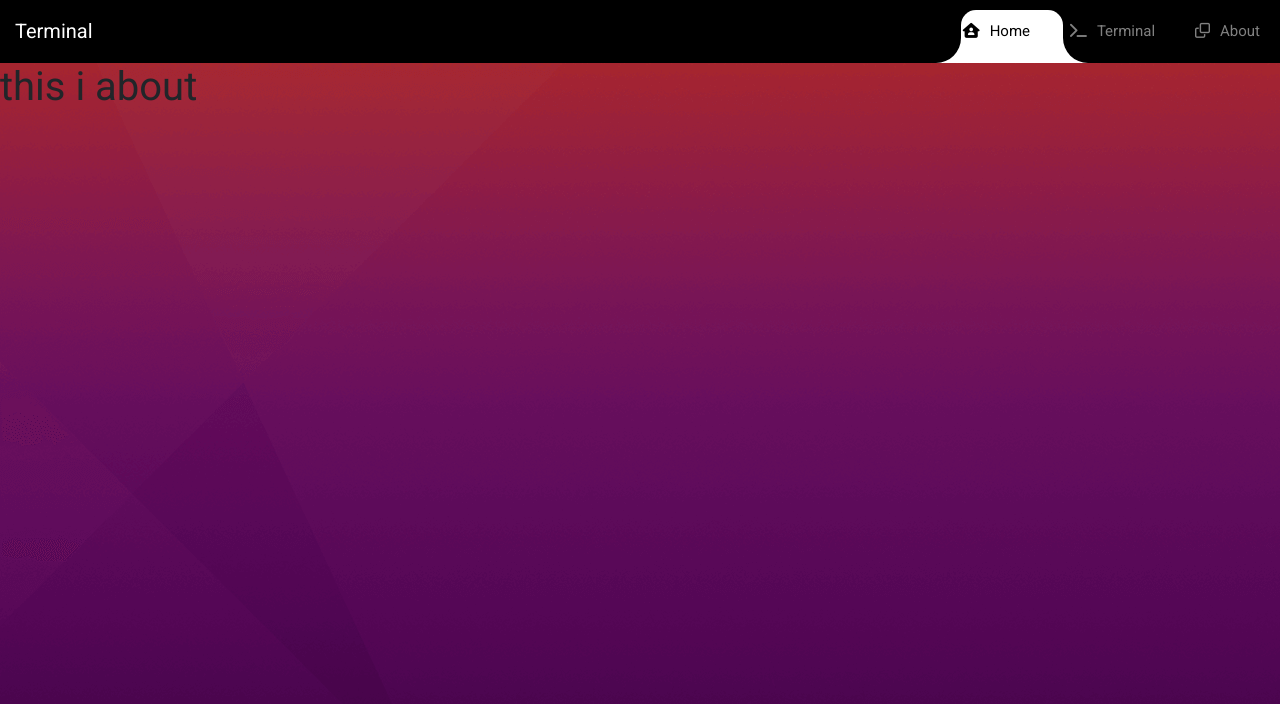
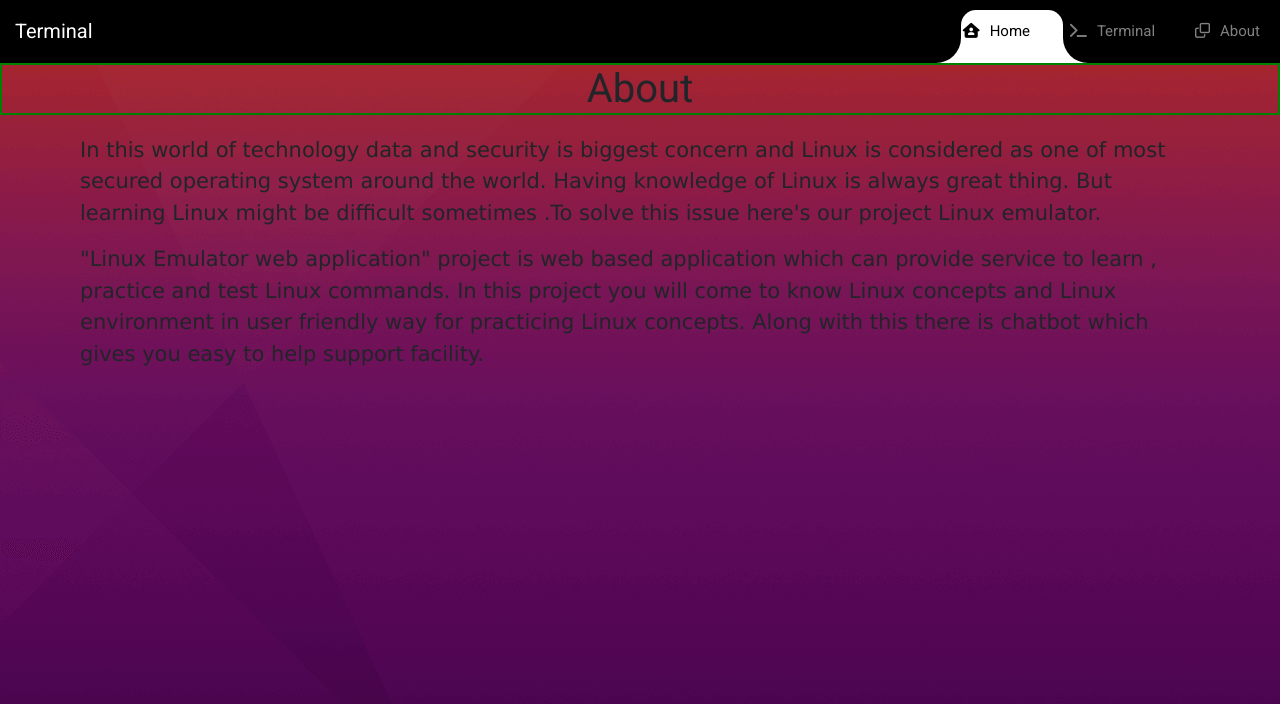
Before and after one commit to rohit-rambade/linux-emulator-website, a React (Create React App) app: page /about in a window 1280 px wide. Shown: the top 704 px of the page. Built offline with nearby package versions, Linux system fonts and the light colour scheme.

Commit message:
added about info

```diff
--- a/public/index.html
+++ b/public/index.html
@@ -10,6 +10,7 @@
       content="Web site created using create-react-app"
     />
     <link rel="apple-touch-icon" href="%PUBLIC_URL%/logo192.png" />
+    <link rel="stylesheet" href="https://cdnjs.cloudflare.com/ajax/libs/font-awesome/4.7.0/css/font-awesome.min.css">
     <!--
       manifest.json provides metadata used when your web app is installed on a
       user's mobile device or desktop. See https://developers.google.com/web/fundamentals/web-app-manifest/
--- /dev/null
+++ b/src/pages/About/About.css
@@ -0,0 +1,19 @@
+
+.abt h1{
+    margin-bottom: 20px;
+   display: flex;
+   position: relative;
+   justify-content: center;
+   border: 2px solid green;
+    /* border-top: solid green;
+    border-bottom: solid green; */
+
+}
+
+.abt p{
+    font-size: 21px;
+    margin-left: 80px;
+    margin-right: 80px;
+    margin-bottom: 15px;
+    font-family:'Lucida Sans', 'Lucida Sans Regular', 'Lucida Grande', 'Lucida Sans Unicode', Geneva, Verdana, sans-serif ;
+}
--- a/src/pages/About/About.js
+++ b/src/pages/About/About.js
@@ -1,7 +1,26 @@
 import React from 'react'
-
+import "./About.css"
 export const About = () => {
   return (
-    <div><h1>this i  about</h1></div>
+
+    <div className='abt'>
+        <h1>About</h1>
+        <p>
+            In this world of technology data and security is biggest
+            concern and Linux is considered as one of most secured
+            operating system around the world. Having knowledge of Linux
+            is always great thing. But learning Linux might be difficult
+            sometimes .To solve this issue here's our project Linux
+            emulator.
+        </p>
+        <p>
+            "Linux Emulator web application" project is web based
+            application which can provide service to learn , practice and
+            test Linux commands. In this project you will come to know
+            Linux concepts and Linux environment in user friendly way for
+            practicing Linux concepts. Along with this there is chatbot
+            which gives you easy to help support facility.
+        </p>
+    </div>
   )
 }
```
